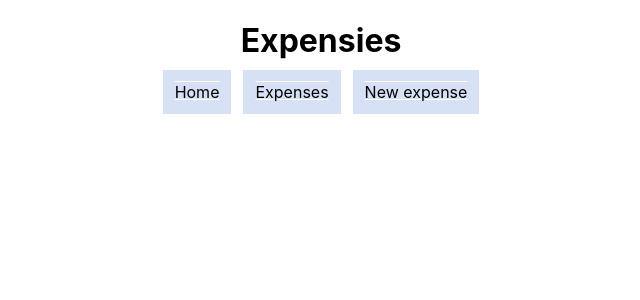
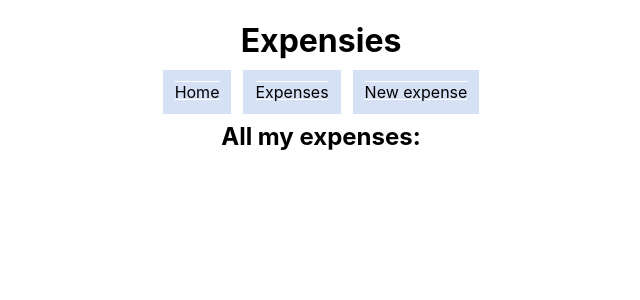
Before and after one commit to jokale/expensies-frontend, a React (Create React App) app: page /expense in a window 1280 px wide. Shown: the top 300 px of the page, without its empty margins (319-959 px from the left). Built offline with nearby package versions, Linux system fonts and the light colour scheme.

Commit message:
add route to expense page

```diff
--- /dev/null
+++ b/src/Components/Expense.js
@@ -0,0 +1,19 @@
+import React from 'react'
+
+class Expense extends React.Component {
+    render(){
+        return (
+            <div>
+                <center>
+                    <h2>All my expenses:</h2>
+
+
+                </center>
+            </div>
+        )
+    }
+
+
+}
+
+export default Expense
--- a/src/index.js
+++ b/src/index.js
@@ -6,6 +6,7 @@ import * as serviceWorker from './serviceWorker';
 import Navbar from './Components/Navbar'
 import NewExpense from './Components/NewExpense'
 import Home from './Components/Home'
+import Expense from './Components/Expense'
 import {BrowserRouter as Router, Route}  from 'react-router-dom'
 
 
@@ -18,6 +19,8 @@ ReactDOM.render(
     <Route/>
     <Route exact path="/expense/new" component={NewExpense} />
     <Route exact path="/" component={Home} />
+        <Route exact path="/expense" component={Expense} />
+
 
 
     </Router>
```
